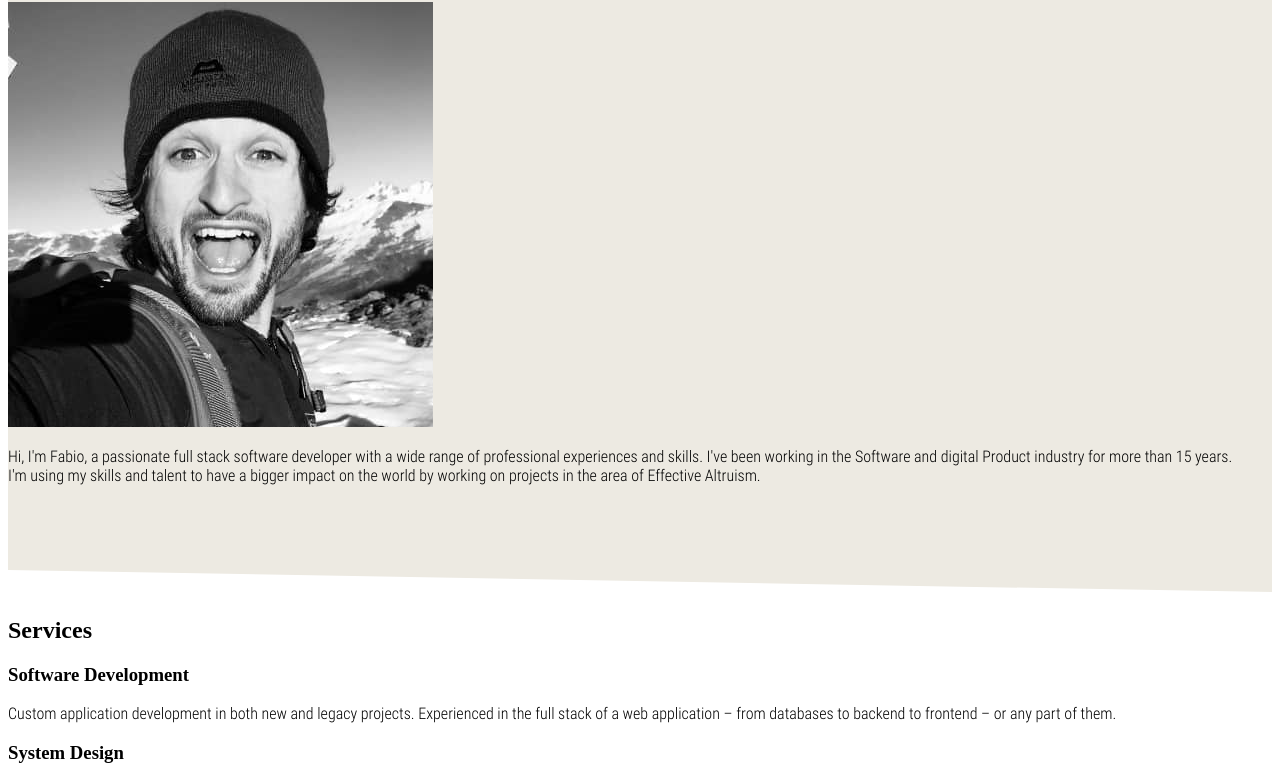
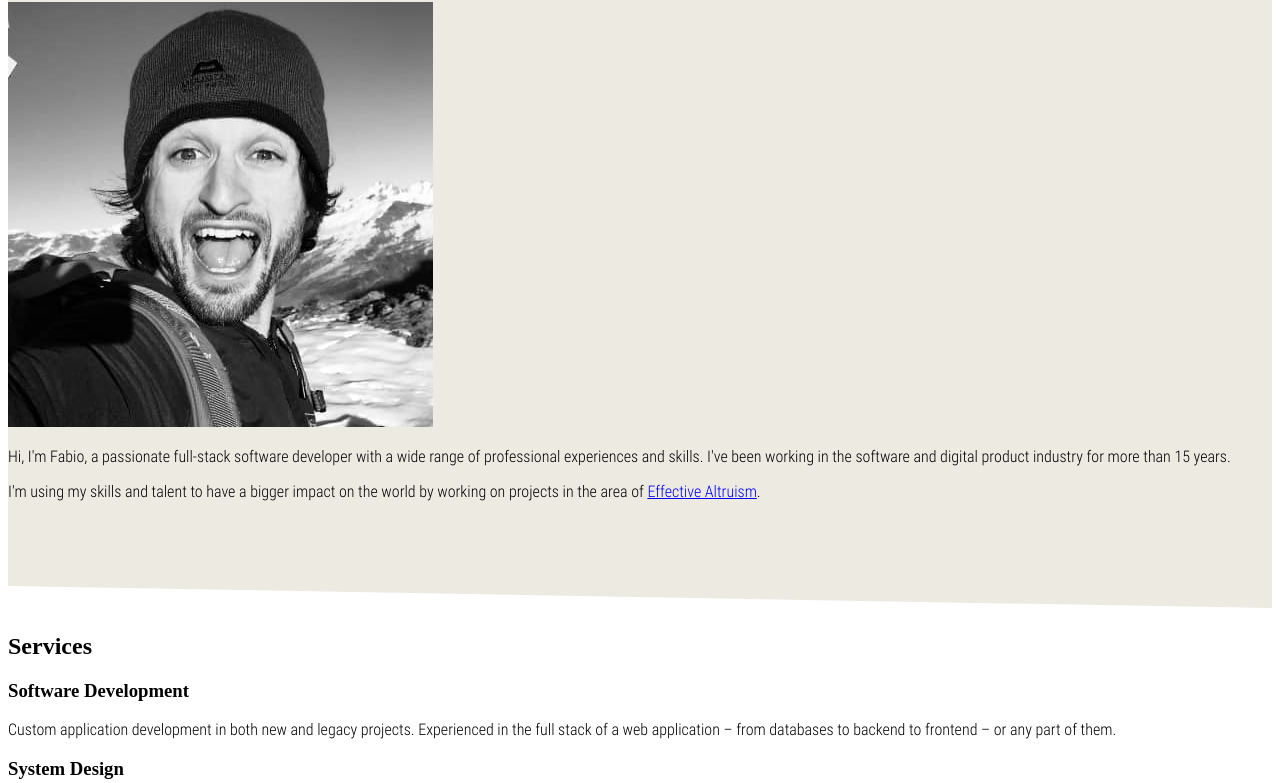
Before and after one commit to rasoolsomji/kuhn_dev, a Next.js app: page / in a window 1280 px wide. Shown: the part 1312-2095 px from the top of the page. Built offline with nearby package versions, Linux system fonts and the light colour scheme.

Commit message:
Fix typos

```diff
--- a/pages/index.js
+++ b/pages/index.js
@@ -115,13 +115,22 @@ export default function Home() {
               className="rounded-full"
             />
           </div>
+          <p className="text-lg text-left pb-2">
+            Hi, I'm Fabio, a passionate full-stack software developer with a
+            wide range of professional experiences and skills. I've been working
+            in the software and digital product industry for more than 15 years.
+          </p>
           <p className="text-lg text-left">
-            Hi, I'm Fabio, a passionate full stack software developer with a
-            wide range of professional experiences and skills. I've been working
-            in the Software and digital Product industry for more than 15 years.
-            <br />
             I'm using my skills and talent to have a bigger impact on the world
-            by working on projects in the area of Effective Altruism.
+            by working on projects in the area of{" "}
+            <a
+              rel="noopener noreferrer nofollow"
+              target="_blank"
+              href="https://www.effectivealtruism.org/"
+            >
+              Effective Altruism
+            </a>
+            .
           </p>
         </Section>
         <Section title="Services">
```
